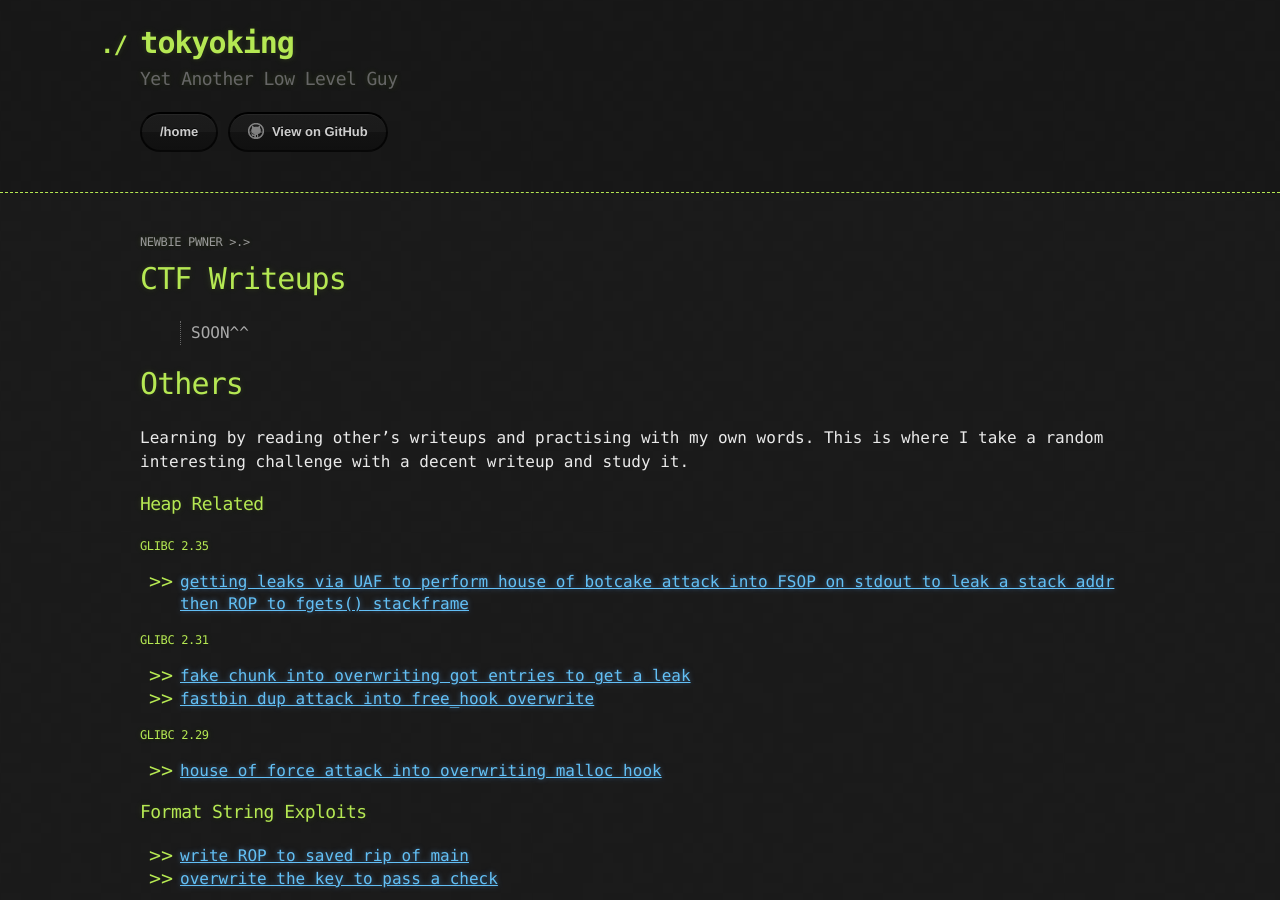
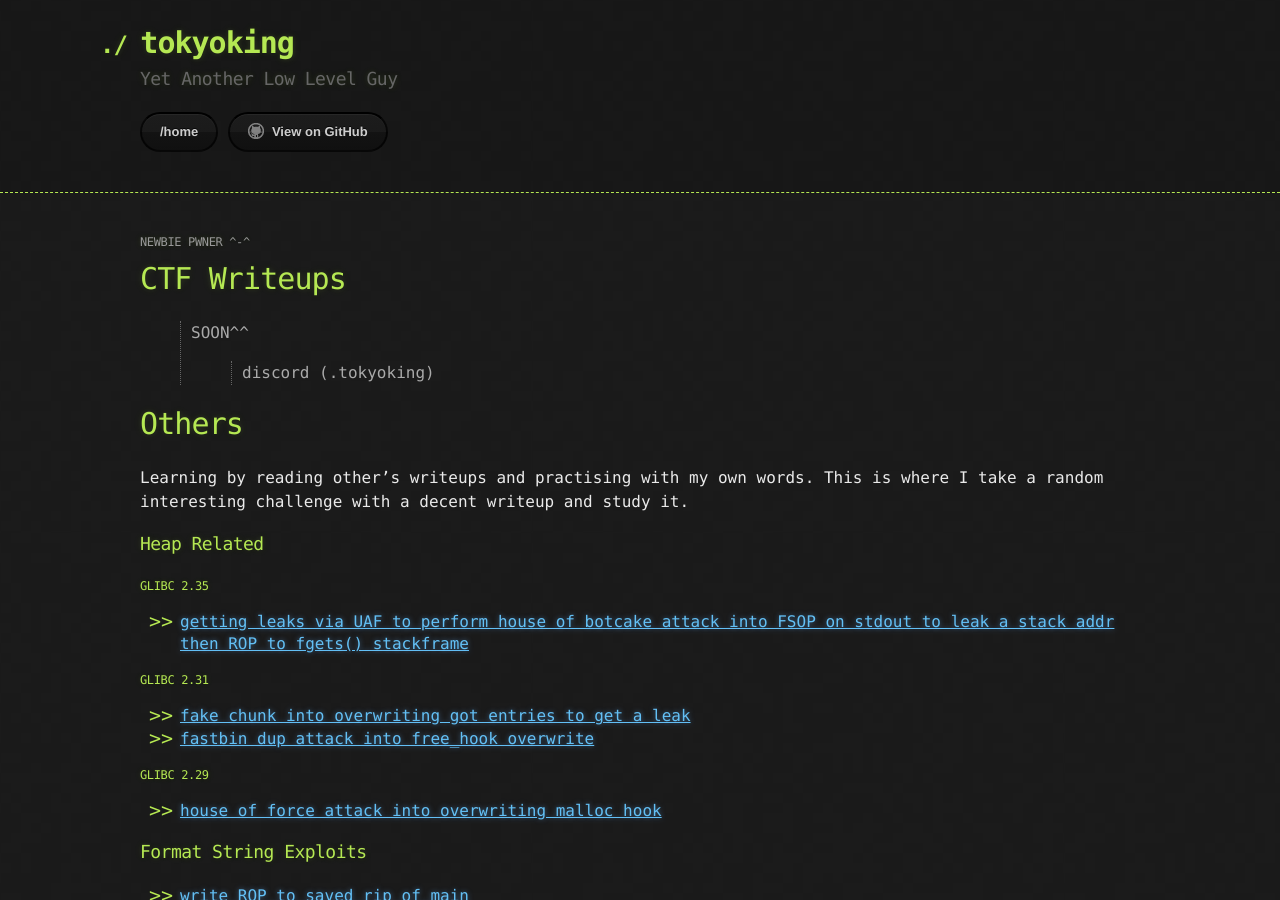
Before and after one commit to 4rsp/4rsp.github.io, a Jekyll site: the page built from index.md, in a window 1280 px wide and 900 px high. Built offline with Jekyll 4.4.1, drawn with Linux system fonts in a browser that asks for light colours.

Commit message:
Update index.md

```diff
--- a/index.md
+++ b/index.md
@@ -2,12 +2,13 @@
 layout: default
 ---
 
-###### newbie pwner >.>
+###### newbie pwner ^-^
 
 # CTF Writeups
 
 > SOON^^
-
+>
+>> discord (.tokyoking)
 
 # Others
 
```
